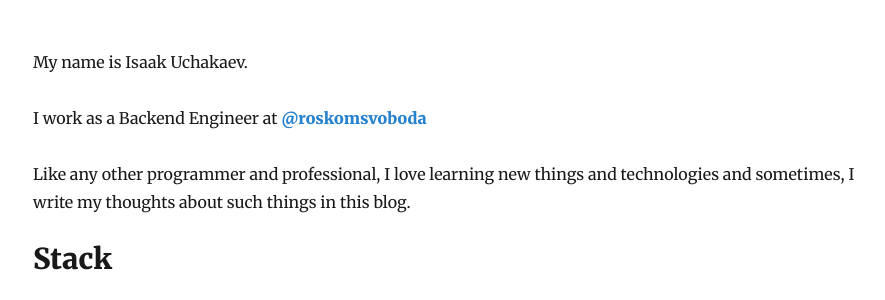
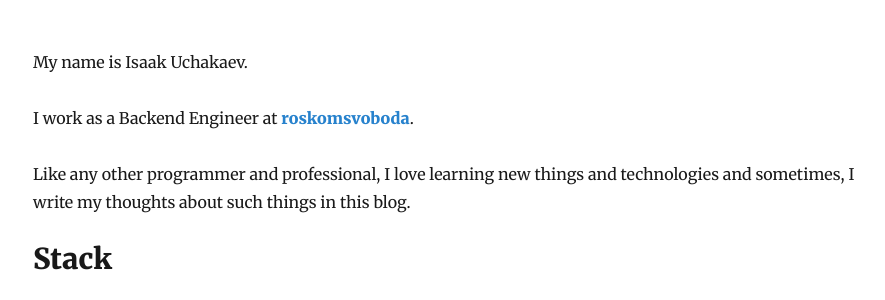
Before and after one commit to lk-geimfari/lk-geimfari.github.io, a Jekyll site: the page built from _pages/about.md, in a window 1280 px wide. Shown: the part 220-520 px from the top of the page, without its empty margins (196-1081 px from the left). Built offline with Jekyll 4.4.1, drawn with Linux system fonts in a browser that asks for light colours; nearby versions of some CDN libraries.

Commit message:
Fix issue

```diff
--- a/_pages/about.md
+++ b/_pages/about.md
@@ -6,7 +6,7 @@ permalink: /about/
 
 My name is Isaak Uchakaev.
 
-I work as a Backend Engineer at <a target="_blank" href="https://github.com/roskomsvoboda"><b>@roskomsvoboda</b></a>
+I work as a Backend Engineer at <a target="_blank" href="https://github.com/roskomsvoboda"><b>roskomsvoboda</b></a>.
 
 Like any other programmer and professional, I love learning new things
 and technologies and sometimes, I write my thoughts about such things in
```
